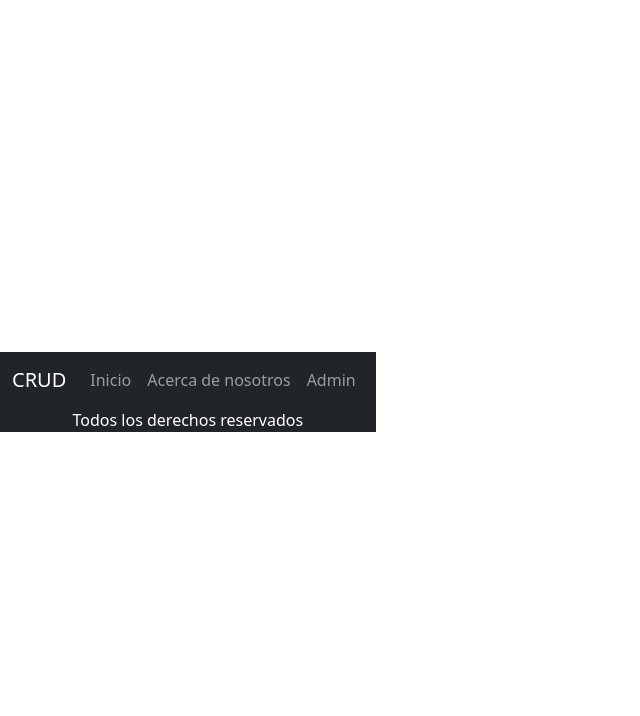
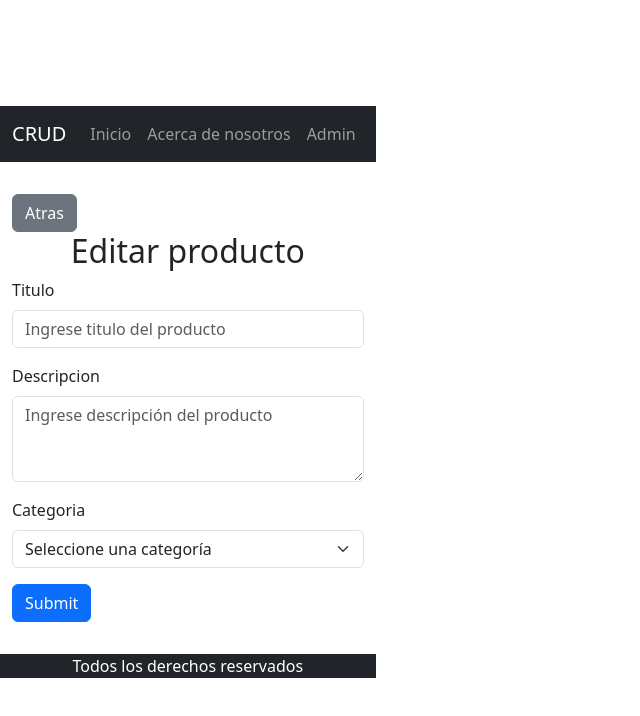
Before and after one commit to Angelussz/RegistroTienda-comision80i-20F24, a React (Vite) app: page /editar/1 in a window 1280 px wide. Shown: the top 716 px of the page, without its empty margins (0-640 px from the left). Built offline with nearby package versions, Linux system fonts and the light colour scheme; no server answers; the HTML template or start-up script is replaced by a standard one.

Commit message:
Se completo la edicion de un producto a travez de ruta

```diff
--- a/db.json
+++ b/db.json
@@ -1,16 +1,16 @@
 {
   "productos": [
     {
-      "id": "4dbf",
-      "title": "Inca cola",
-      "description": "Gasesosa 200ml",
-      "category": "Bebidas"
+      "title": "Inca cola Lite",
+      "description": "Gasesosa 400ml",
+      "category": "Bebidas",
+      "id": "4dbf"
     },
     {
-      "id": "36fc",
       "title": "Coca Cola",
-      "description": "Gaseosa 2L Promoción",
-      "category": "Bebidas"
+      "description": "Mediana descartable",
+      "category": "Bebidas",
+      "id": "36fc"
     },
     {
       "id": "7453",
@@ -23,6 +23,12 @@
       "title": "Galleta Marinel",
       "description": "200gr pack x2",
       "category": "Alimentos"
+    },
+    {
+      "id": "1670",
+      "title": "Koka Cola",
+      "description": "Coca cola 200ml",
+      "category": "Bebidas"
     }
   ]
 }
--- a/src/App.jsx
+++ b/src/App.jsx
@@ -5,6 +5,7 @@ import { Home } from "./Components/pages/Home";
 import { AcercaDeNosotros } from "./Components/pages/AcercaDeNosotros";
 import { Administracion } from "./Components/pages/Administracion";
 import { CrearProducto } from "./Components/section/CrearProducto";
+import { Editar } from "./Components/section/Editar";
 function App() {
   return (
     <>
@@ -18,6 +19,7 @@ function App() {
             <Route path="/acercadenosotros" element={<AcercaDeNosotros />} />
             <Route path="/administracion" element={<Administracion />} />
             <Route path="/crear-producto" element={<CrearProducto />} />
+            <Route path="/editar/:id" element={<Editar/>} />
           </Routes>
         </main>
         <footer>
--- /dev/null
+++ b/src/Components/section/Editar.jsx
@@ -0,0 +1,218 @@
+import React, { useEffect } from "react";
+import { useState } from "react";
+import Button from "react-bootstrap/Button";
+import Form from "react-bootstrap/Form";
+import { validarCategoria } from "../../helpers/validaciones";
+import clsx from "clsx";
+import * as Yup from "yup";
+// import {object} from "yup";
+import { useFormik } from "formik";
+import Swal from "sweetalert2";
+import { useNavigate, useParams } from "react-router-dom";
+import axios from "axios";
+
+export const Editar = () => {
+  const [producto, setProducto] = useState(undefined);
+  const { id } = useParams();
+  // UTILIZAMOS LA VARIABLE DE ENTORNO
+  const API = import.meta.env.VITE_API;
+
+  const getProducto = async () => {
+    try {
+      const { data } = await axios.get(`${API}/productos/${id}`);
+      // console.log(data)
+      setProducto(data)
+    } catch (error) {
+      console.log("ERROR -->", error);
+      return `Error ${error}`;
+    }
+  };
+
+  // console.log(id)
+  useEffect(() => {
+    getProducto()
+  }, []);
+
+  // UTILIZAMOS USENAVIGATE DE REACT ROUTE DOM
+  const navigate = useNavigate();
+
+  // Incio config formik
+  const ProductoSquema = Yup.object().shape({
+    title: Yup.string()
+      .min(4, "min 4 caract.")
+      .max(20, "max 20 caract.")
+      .required("el titulo es requerido"),
+    description: Yup.string()
+      .min(4, "min 4 caract.")
+      .max(200, "max 200 caract.")
+      .required("la descripción es requerida"),
+    category: Yup.string().required("la categoria es requerida"),
+  });
+
+  const initialValues = {
+    title: "",
+    description: "",
+    category: "",
+  };
+
+  const formik = useFormik({
+    initialValues,
+    validationSchema: ProductoSquema,
+    validateOnBlur: true,
+    validateOnChange: true,
+    onSubmit: (values) => {
+      console.log("Formik validado -->", values);
+      Swal.fire({
+        title: "Seguro que quieres editar este producto?",
+        icon: "warning",
+        showCancelButton: true,
+        confirmButtonColor: "#3085d6",
+        cancelButtonColor: "#d33",
+        confirmButtonText: "Guardar",
+      }).then(async (result) => {
+        if (result.isConfirmed) {
+          try {
+            const response = await fetch(`${API}/productos/${id}`, {
+              method: "PUT",
+              headers: {
+                "Content-Type": "application/json",
+              },
+              body: JSON.stringify(values),
+            });
+            // console.log("Response: ",response);
+            // console.log("Response status: ",response.status);
+            if (response.status === 200) {
+              formik.resetForm();
+              Swal.fire({
+                title: "Exito",
+                text: "Se modifico el producto",
+                icon: "success",
+              });
+              navigate("/administracion")
+            }
+          } catch (error) {
+            console.log("error -->", error);
+          }
+        }
+      });
+    },
+  });
+  useEffect(()=>{
+    if(producto !== undefined){
+        formik.setFieldValue("title",producto.title,true);
+        formik.setFieldValue("description",producto.description,true);
+        formik.setFieldValue("category",producto.category,true);
+    }
+  },[producto])
+  return (
+    <div className="container py-3 my-3">
+      <Button
+        variant="secondary"
+        onClick={() => {
+          navigate(-1);
+        }}
+      >
+        Atras
+      </Button>
+      <div className="text-center">
+        <h2>Editar producto</h2>
+      </div>
+      <Form onSubmit={formik.handleSubmit}>
+        <Form.Group className="mb-3" controlId="title">
+          <Form.Label>Titulo</Form.Label>
+          <Form.Control
+            type="text"
+            placeholder="Ingrese titulo del producto"
+            maxLength={20}
+            minLength={4}
+            // value={title}
+            // onChange={(e) => {
+            //   setTitle(e.currentTarget.value);
+            // }}
+            name="title"
+            {...formik.getFieldProps("title")}
+            className={clsx(
+              "form-control",
+              {
+                "is-invalid": formik.touched.title && formik.errors.title,
+              },
+              {
+                "is-valid": formik.touched.title && !formik.errors.title,
+              }
+            )}
+          />
+          {/* {console.log(formik.touched.title)} */}
+          {formik.touched.title && formik.errors.title && (
+            <div className="mt-2 text-danger fw-bolder">
+              <span role="alert">{formik.errors.title}</span>
+            </div>
+          )}
+        </Form.Group>
+
+        <Form.Group className="mb-3" controlId="description">
+          <Form.Label>Descripcion</Form.Label>
+          <Form.Control
+            type="text"
+            placeholder="Ingrese descripción del producto"
+            as="textarea"
+            rows={3}
+            minLength={4}
+            maxLength={200}
+            // value={description}
+            // onChange={(e) => {
+            //   setDescription(e.currentTarget.value);
+            // }}
+            name="description"
+            {...formik.getFieldProps("description")}
+            className={clsx(
+              "form-control",
+              {
+                "is-invalid":
+                  formik.touched.description && formik.errors.description,
+              },
+              {
+                "is-valid":
+                  formik.touched.description && !formik.errors.description,
+              }
+            )}
+          />
+          {formik.touched.description && formik.errors.description && (
+            <div className="mt-2 text-danger fw-bolder">
+              <span role="alert">{formik.errors.description}</span>
+            </div>
+          )}
+        </Form.Group>
+        <Form.Group className="mb-3" controlId="category">
+          <Form.Label>Categoria</Form.Label>
+          <Form.Select
+            aria-label="Default select example"
+            name="category"
+            {...formik.getFieldProps("category")}
+            className={clsx(
+              "form-control",
+              {
+                "is-invalid": formik.touched.category && formik.errors.category,
+              },
+              {
+                "is-valid": formik.touched.category && !formik.errors.category,
+              }
+            )}
+          >
+            <option value="">Seleccione una categoría</option>
+            <option value="Bebidas">Bebidas</option>
+            <option value="Alimentos">Alimentos</option>
+            <option value="Limpieza">Limpieza</option>
+          </Form.Select>
+          {formik.touched.category && formik.errors.category && (
+            <div className="mt-2 text-danger fw-bolder">
+              <span role="alert">{formik.errors.category}</span>
+            </div>
+          )}
+        </Form.Group>
+        <Button variant="primary" type="submit">
+          Submit
+        </Button>
+      </Form>
+    </div>
+  );
+};
--- a/src/Components/section/Producto.jsx
+++ b/src/Components/section/Producto.jsx
@@ -1,6 +1,8 @@
 import { Button } from "react-bootstrap";
+import { useNavigate } from "react-router-dom";
 
 export const Producto = ({producto}) => {
+  const navigate = useNavigate();
   return (
     <>
       <tr>
@@ -9,8 +11,12 @@ export const Producto = ({producto}) => {
         <td>{producto.description}</td>
         <td>{producto.category}</td>
         <td className="d-flex justify-content-between">
-            <Button type="button" variant="warning">Editar</Button>
-            <Button type="button" variant="danger">Eliminar</Button>
+            <Button type="button" variant="warning" onClick={()=>{
+              navigate(`/editar/${producto.id}`)
+            }}>Editar</Button>
+            <Button type="button" variant="danger" onClick={()=>{
+              console.log("desde boton eliminar")
+            }}>Eliminar</Button>
         </td>
       </tr>
     </>
```
